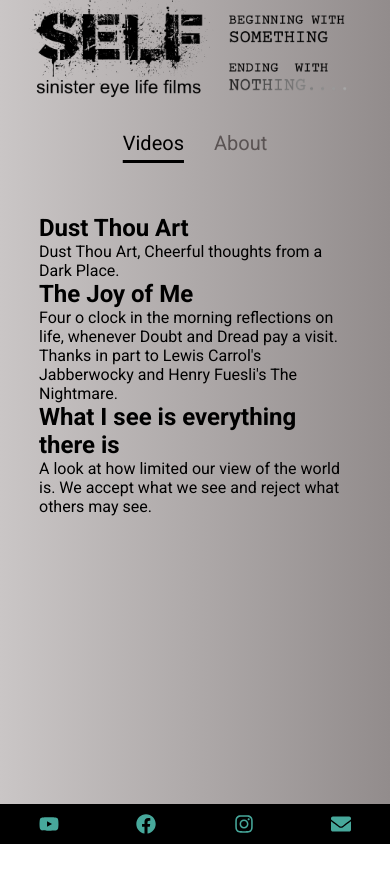
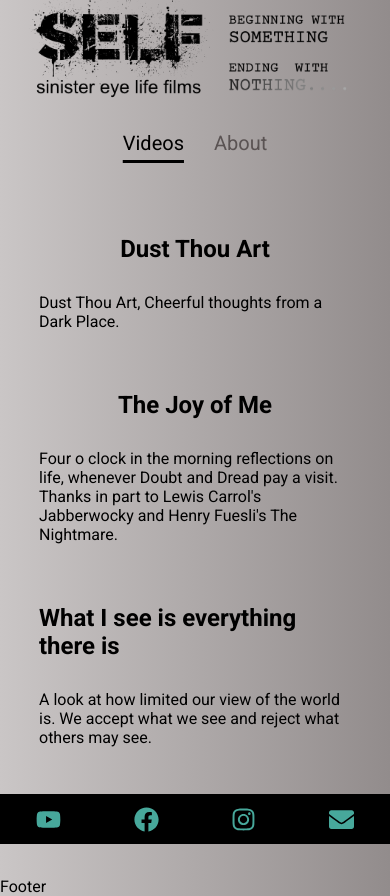
Before and after one commit to SinisterEyeLifeFilms/sinistereyelifefilms.github.io, a React (Vite) app: page / in a window 390 px wide. Before the commit the page ends 844 px from the top, so only its background shows below. Built offline with nearby package versions, Linux system fonts and the light colour scheme.

Commit message:
Change site name and favicon, adjust layout for content and mobile bar

```diff
--- a/index.html
+++ b/index.html
@@ -2,12 +2,12 @@
 <html lang="en">
   <head>
     <meta charset="UTF-8" />
-    <link rel="shortcut icon" href="./images/hajnalka.png" type="image/x-icon">
+    <link rel="shortcut icon" href="./images/self-favicon.png" type="image/x-icon">
     <meta name="viewport" content="width=device-width, initial-scale=1.0" />
     <link rel="preconnect" href="https://fonts.googleapis.com">
     <link rel="preconnect" href="https://fonts.gstatic.com" crossorigin>
     <link href="https://fonts.googleapis.com/css2?family=Roboto:wght@400;500;700;800&display=swap" rel="stylesheet">
-    <title>SELF</title>
+    <title>Sinister Eye Life Films</title>
   </head>
   <body>
     <div id="root"></div>
--- /dev/null
+++ b/src/components/Footer/Footer.jsx
@@ -0,0 +1,7 @@
+const Footer = () => (
+  <footer className="footer">
+    Footer
+  </footer>
+);
+
+export default Footer;
--- a/src/components/Header/Header.css
+++ b/src/components/Header/Header.css
@@ -4,6 +4,7 @@
   flex-direction: column;
   gap: 20px;
   align-items: center;
+  position: relative;
 }
 
 .logo {
@@ -19,7 +20,7 @@
 }
 
 .social-links--mobile {
-  height: 40px;
+  height: 50px;
   display: flex;
   flex: auto;
   align-items: center;
--- a/src/components/Header/Header.jsx
+++ b/src/components/Header/Header.jsx
@@ -27,7 +27,7 @@ const Header = () => (
             target="_blank"
             rel="noreferrer"
           >
-            <FaYoutube size={20} />
+            <FaYoutube size={25} />
           </Link>
         </li>
 
@@ -38,7 +38,7 @@ const Header = () => (
             target="_blank"
             rel="noreferrer"
           >
-            <FaFacebook size={20} />
+            <FaFacebook size={25} />
           </Link>
         </li>
 
@@ -49,7 +49,7 @@ const Header = () => (
             target="_blank"
             rel="noreferrer"
           >
-            <FaInstagram size={20} />
+            <FaInstagram size={25} />
           </Link>
         </li>
 
@@ -60,7 +60,7 @@ const Header = () => (
             duration={700}
             className="social-link--mobile"
           >
-            <FaEnvelope size={20} />
+            <FaEnvelope size={25} />
           </Link>
         </li>
       </ul>
--- a/src/components/Layout/Layout.css
+++ b/src/components/Layout/Layout.css
@@ -1,3 +1,3 @@
 .content {
-  margin: 10%;
+  margin: 60px 10% 100px;
 }
--- a/src/components/Layout/Layout.jsx
+++ b/src/components/Layout/Layout.jsx
@@ -1,6 +1,7 @@
 import { Outlet } from 'react-router-dom';
 import Header from '../Header/Header';
 import './Layout.css';
+import Footer from '../Footer/Footer';
 
 const Layout = () => (
   <>
@@ -8,6 +9,7 @@ const Layout = () => (
     <main className="content">
       <Outlet />
     </main>
+    <Footer />
   </>
 );
 
--- a/src/components/Videos/Videos.css
+++ b/src/components/Videos/Videos.css
@@ -1,3 +1,11 @@
 .videoGallery {
   width: 100%;
 }
+
+.videoItem {
+  display: flex;
+  flex-direction: column;
+  align-items: center;
+  gap: 30px;
+  margin-bottom: 30px;
+}
--- a/src/components/Videos/Videos.jsx
+++ b/src/components/Videos/Videos.jsx
@@ -1,10 +1,11 @@
 import Video from '../Video/Video';
 import videoDetails from '../../videoDetails';
+import './Videos.css';
 
 const Videos = () => (
   <section className="videoGallery">
     {videoDetails.map((video) => (
-      <article key={video.id}>
+      <article key={video.id} className="videoItem">
         <Video video={video} />
       </article>
     ))}
```
Also changed, not shown: public/images/self-favicon.png (added).
